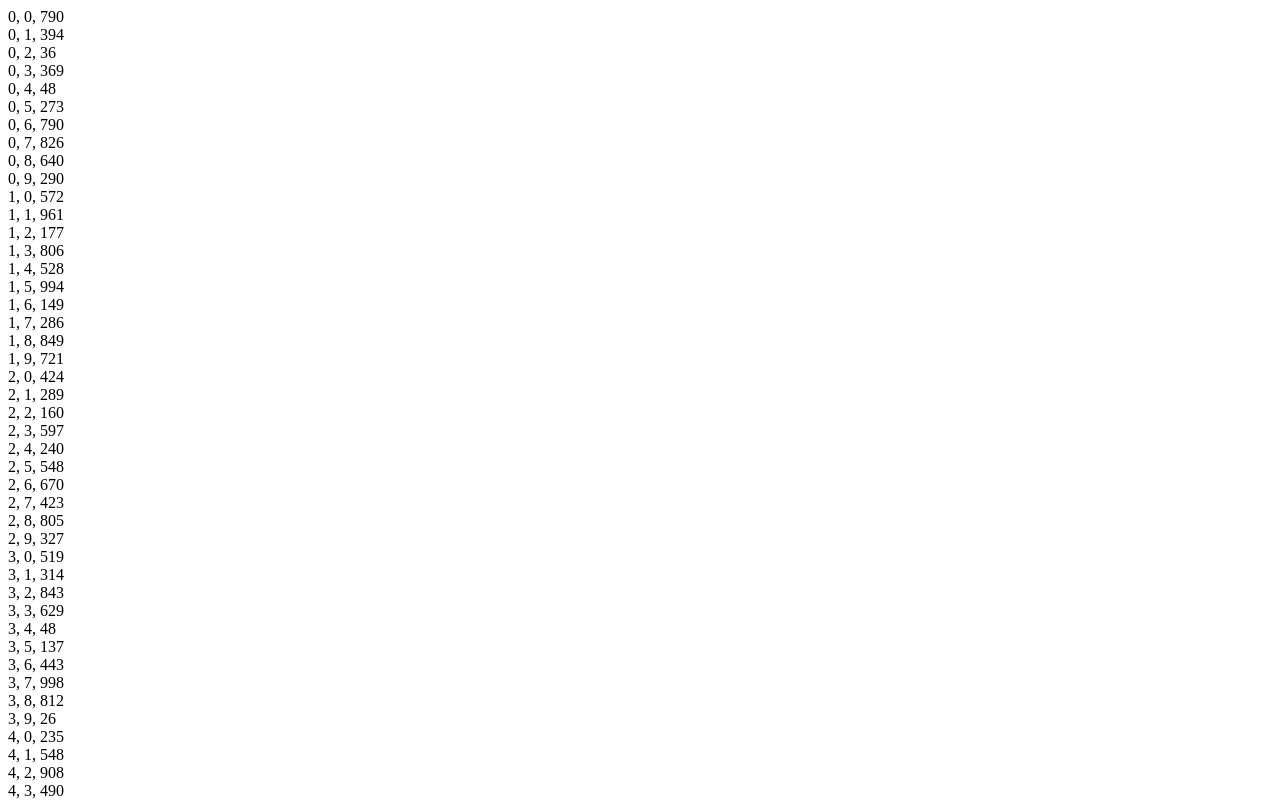
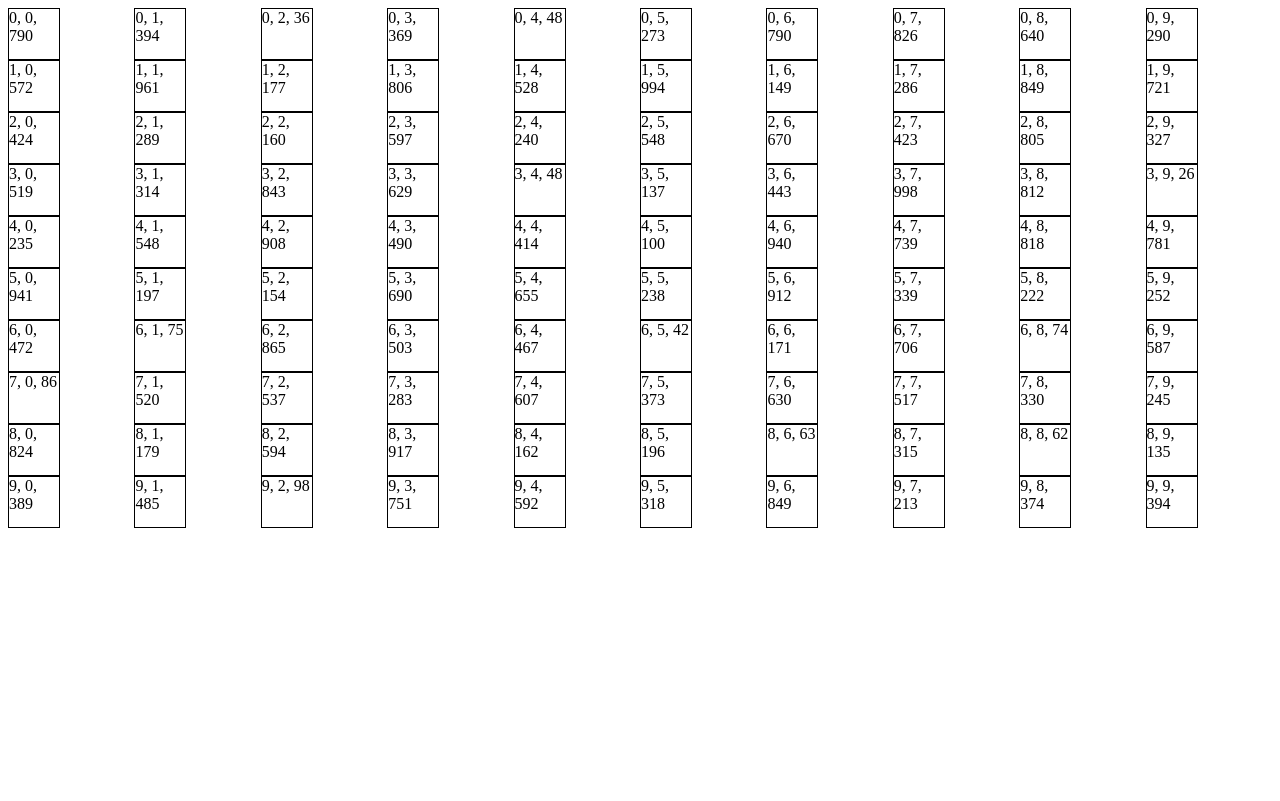
Before and after one commit to mbabey/personal-site, a React (Create React App) app in the folder front-end/: page / in a window 1280 px wide. Shown: the top 801 px of the page. Built offline with nearby package versions, Linux system fonts and the light colour scheme.

Commit message:
Dynamically change the size of the grid based on the number of elements

```diff
--- a/front-end/src/components/App.js
+++ b/front-end/src/components/App.js
@@ -1,17 +1,22 @@
 import Grid from '../scripts/Grid'
 import React, { useState } from 'react';
+import '../styles/grid.css'
 
-const SIZE_X = 10;
-const SIZE_Y = 10;
 
 function App() {
+
+  const SIZE_X = 10;
+  const SIZE_Y = 10;
+  const GRID_CONTAINER_SIZE = {gridTemplateColumns: `repeat(${SIZE_X}, 1fr)`, gridTemplateRows: `repeat(${SIZE_Y}, 1fr)`};
 
   const [world, setWorld] = useState(new Grid(SIZE_X, SIZE_Y));
 
   return (
-    <>
+    <div
+    className='grid-container'
+    style={GRID_CONTAINER_SIZE}>
       {world.draw()}
-    </>
+    </div>
   );
 }
 
--- a/front-end/src/scripts/Grid.js
+++ b/front-end/src/scripts/Grid.js
@@ -25,7 +25,7 @@ class Grid {
       return row.map(cell => {
         const location = cell.get_coordinates();
         const altitude = cell.get_altitude();
-        return <div className='cell'>
+        return <div key={location}  className={`cell`}>
           {location[0]}, {location[1]}, {altitude}
         </div>
       })
--- /dev/null
+++ b/front-end/src/styles/grid.css
@@ -0,0 +1,11 @@
+.grid-container {
+  display: grid;
+  /* grid-template-columns: repeat(10, 1fr); */
+  /* grid-template-rows: repeat(10, 1fr); */
+}
+
+.cell {
+  border: 1px solid black;
+  width: 50px;
+  height: 50px;
+}
```
